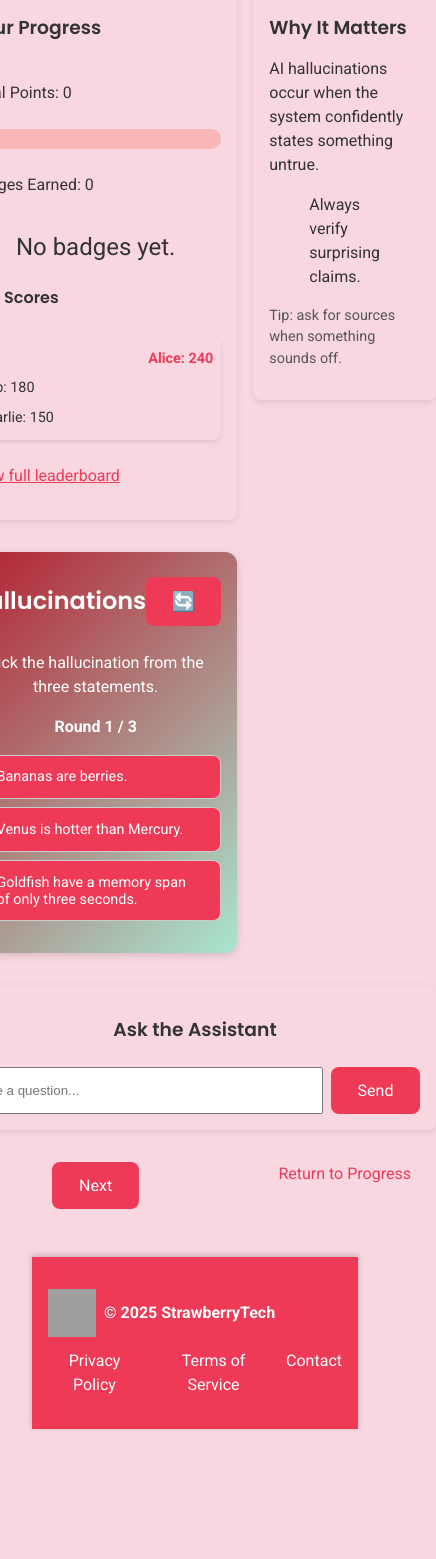
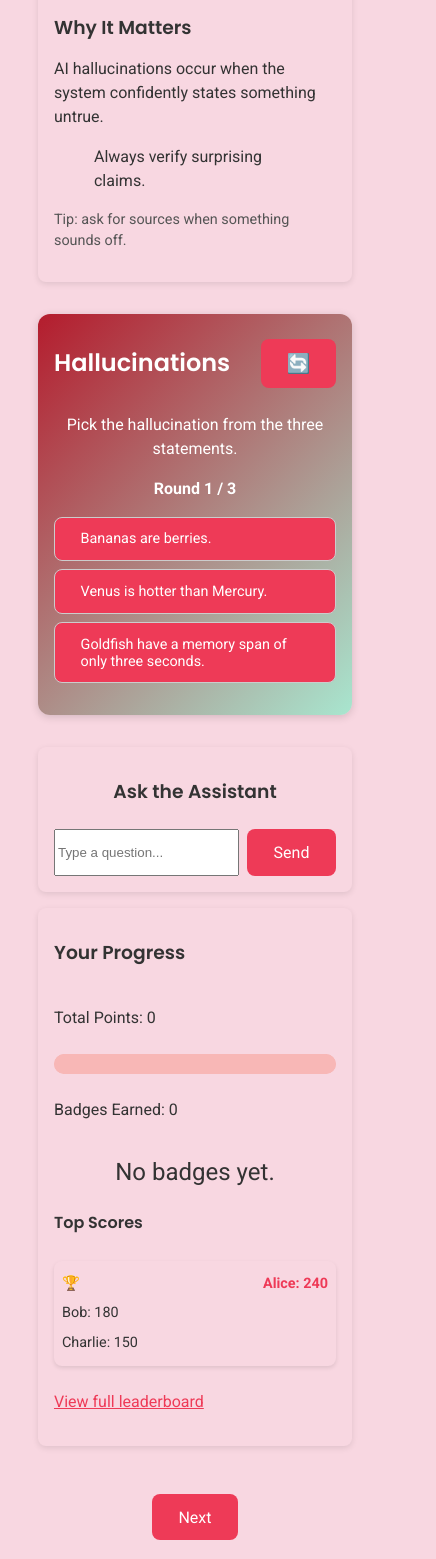
Before and after one commit to unnamedmistress/StrawberryTech, a React (Vite) app in the folder learning-games/: page /games/quiz in a window 390 px wide. Shown: the part 340-1899 px from the top of the page, 436 px wide, since content can reach past the window. Before the commit the page ends 1785 px from the top, so only its background shows below. Built offline with nearby package versions, Linux system fonts and the light colour scheme; grey boxes are pictures that could not be loaded.

Commit message:
Refactor QuizGame layout

```diff
--- a/learning-games/src/pages/QuizGame.css
+++ b/learning-games/src/pages/QuizGame.css
@@ -2,6 +2,9 @@
   width: 100%;
   display: grid;
   grid-template-columns: 260px 1fr;
+  grid-template-areas:
+    "sidebar game"
+    "progress next";
   gap: 1rem;
   justify-content: center;
   align-items: start;
@@ -57,7 +60,6 @@
   padding: 1rem;
   border-radius: 8px;
   box-shadow: 0 2px 6px rgba(0,0,0,0.1);
-  grid-column: span 2;
 }
 
 .chatbox-history {
@@ -134,19 +136,38 @@
   box-shadow: 0 2px 6px rgba(0,0,0,0.1);
   text-align: left;
   margin-bottom: 1rem;
-  grid-column: 1;
+  grid-area: sidebar;
 }
 
 .progress-sidebar {
-  grid-column: 1;
+  grid-area: progress;
+}
+
+.game-area {
+  grid-area: game;
+  display: flex;
+  flex-direction: column;
+  gap: 1rem;
+}
+
+.next-area {
+  grid-area: next;
+  text-align: center;
 }
 
 @media (max-width: 600px) {
   .truth-game {
     grid-template-columns: 1fr;
+    grid-template-areas:
+      "sidebar"
+      "game"
+      "progress"
+      "next";
   }
   .quiz-sidebar,
-  .progress-sidebar {
+  .progress-sidebar,
+  .game-area,
+  .next-area {
     max-width: none;
     grid-column: auto;
   }
--- a/learning-games/src/pages/QuizGame.tsx
+++ b/learning-games/src/pages/QuizGame.tsx
@@ -197,8 +197,8 @@ export default function QuizGame() {
         for new prompts and then select your answer.
       </InstructionBanner>
       <div className="truth-game">
-        <ProgressSidebar />
         <WhyItMatters />
+        <div className="game-area">
           <div className="statements">
           <div className="statement-header">
             <h2>Hallucinations</h2>
@@ -241,15 +241,17 @@ export default function QuizGame() {
         )}
         </div>
         <ChatBox />
+        </div>
+        <ProgressSidebar />
+        <div className="next-area">
           <p style={{ marginTop: '1rem', textAlign: 'center' }}>
-
             <button className="btn-primary" onClick={() => navigate('/leaderboard')}>Next</button>
-
           </p>
           <p style={{ marginTop: '1rem', textAlign: 'center' }}>
             <Link to="/leaderboard">Return to Progress</Link>
           </p>
         </div>
       </div>
+    </div>
   )
 }
```
Lines whose indentation alone changed are shown as unchanged.
